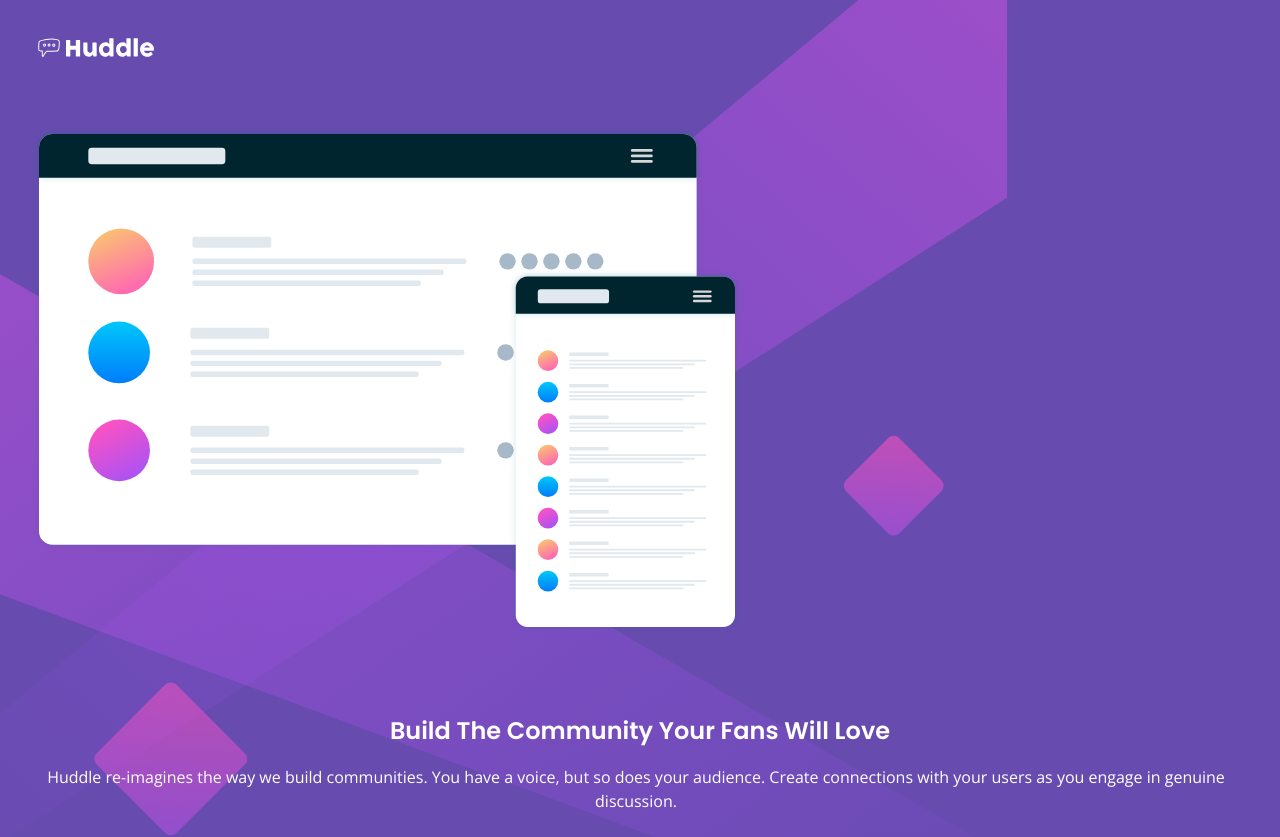
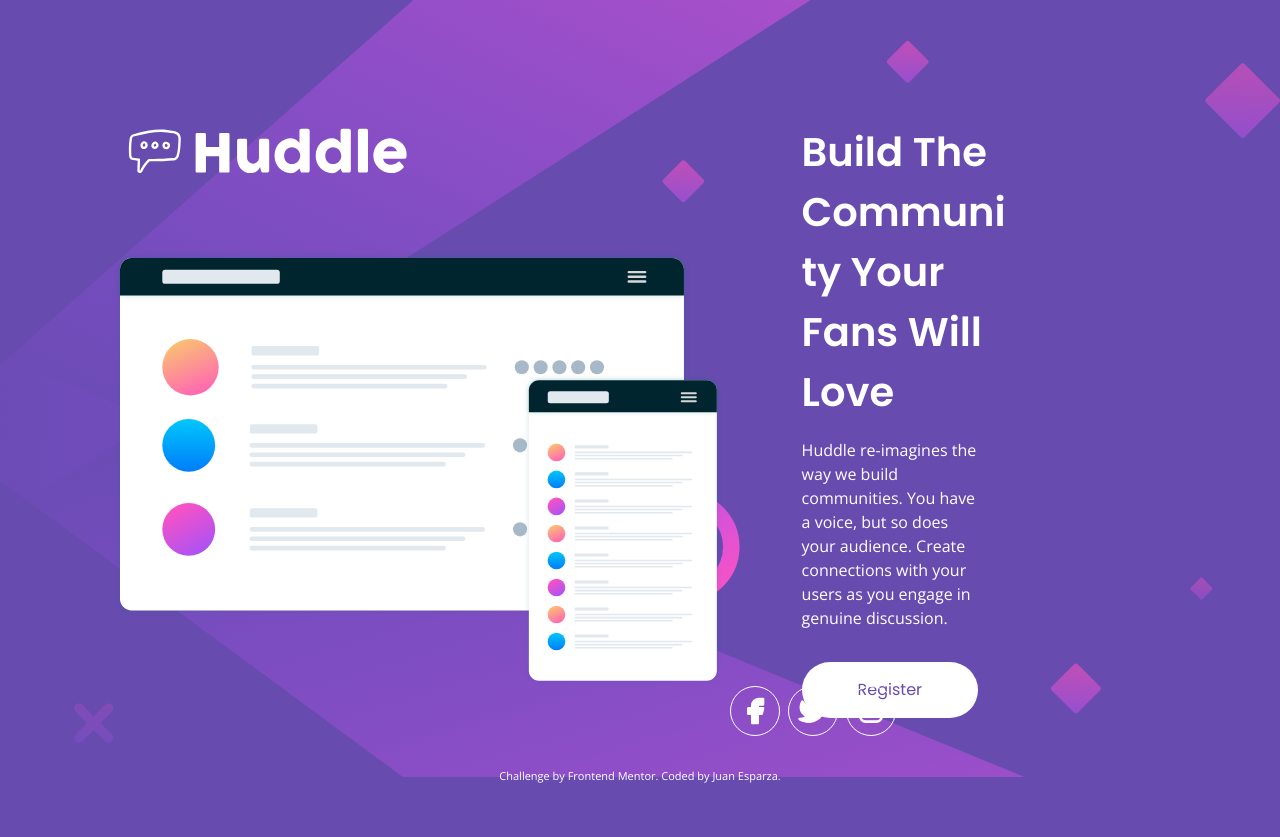
Before and after one commit to JEWebDev/hubble-landing-page, a plain HTML site: page index.html in a window 1280 px wide. Shown: the top 837 px of the page. After the commit the page ends 800 px from the top, so only its background shows below. Drawn offline with nearby package versions, Linux system fonts and the light colour scheme.

Commit message:
Add responsive styles for desktop view

```diff
--- a/style.css
+++ b/style.css
@@ -44,6 +44,13 @@ body {
 
   color: var(--clr-neutral-100);
   font-family: var(--ff-regular);
+
+  background-color: var(--clr-primary);
+  min-height: 100dvh;
+
+  background-image: url("images/bg-mobile.svg");
+  background-repeat: no-repeat;
+  background-size: contain;
 
   position: relative;
 }
@@ -92,13 +99,6 @@ h6 {
 /*****************/
 
 .landing-page {
-  background-color: var(--clr-primary);
-  min-height: 100dvh;
-
-  background-image: url("images/bg-mobile.svg");
-  background-repeat: no-repeat;
-  background-size: contain;
-
   padding: 2rem;
 
   display: flex;
@@ -187,3 +187,82 @@ h6 {
   color: var(--clr-neutral-100);
   text-decoration: none;
 }
+
+@media (min-width: 760px) {
+  body {
+    position: relative;
+    padding: 0;
+    margin: 0;
+    min-width: 100dvw;
+    min-height: 100dvh;
+    background-image: url("images/bg-desktop.svg");
+  }
+
+  .landing-page {
+    flex-direction: row;
+    justify-content: center;
+    align-items: center;
+
+    position: relative;
+    min-width: 100dvw;
+    min-height: 100dvh;
+
+    > header {
+      max-width: 50%;
+
+      > picture img {
+        width: 100%;
+      }
+    }
+
+    > header .logo {
+      max-width: 300px;
+    }
+
+    > .wrapper {
+      display: flex;
+      padding-top: 40px;
+      max-width: 30%;
+
+      > .register-section h1 {
+        font-size: 2.5rem;
+        max-width: 60%;
+
+        text-align: left;
+      }
+
+      > .register-section p {
+        font-size: 1rem;
+        padding-right: 5rem;
+        text-align: left;
+
+        max-width: 72%;
+      }
+
+      > .register-section .register-button {
+        align-self: flex-start;
+        font-size: 1rem;
+        padding: 1rem 3.5rem;
+      }
+
+      > .social-options {
+        position: absolute;
+        bottom: 4rem;
+        right: 30%;
+        width: fit-content;
+        height: fit-content;
+
+        padding: 0;
+        margin: 0;
+
+        .icon {
+          padding: 0.5rem;
+        }
+        .icon img {
+          min-height: 2rem;
+          min-width: 2rem;
+        }
+      }
+    }
+  }
+}
```
